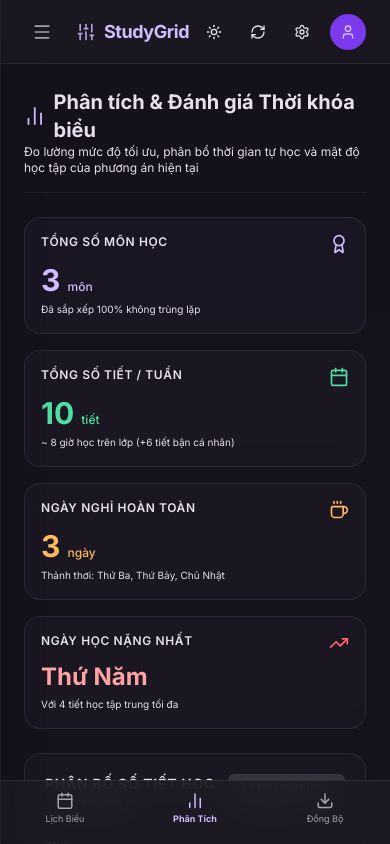
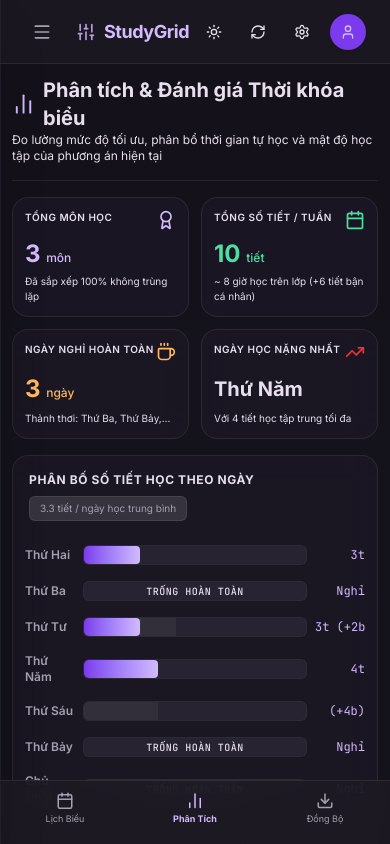
Before and after one commit to NGUYEN0205/WebLapLichV2, a React (Vite) app: page / in a window 390 px wide. Both pictures are taken after a click on the button "Phân Tích". Built offline with nearby package versions, Linux system fonts and the light colour scheme.

Commit message:
refactor(ui): optimize responsive layout and scrollability
- Improve UI responsiveness for ExportTab and AnalyticsTab.
- Enable vertical scrolling for the Settings Modal on small devices.
- Refine padding, typography, and grid systems for mobile-first experience.

```diff
--- a/src/components/AnalyticsTab.tsx
+++ b/src/components/AnalyticsTab.tsx
@@ -15,10 +15,10 @@ export const AnalyticsTab: React.FC<AnalyticsTabProps> = ({
 }) => {
   if (!selectedSolution) {
     return (
-      <div className="flex-1 p-8 flex flex-col items-center justify-center text-center bg-brand-bg/95">
-        <div className="bg-brand-surface-medium border border-[#4a4455]/20 p-8 rounded-3xl max-w-md shadow-2xl flex flex-col items-center gap-4">
-          <BarChart2 className="w-16 h-16 text-brand-primary opacity-50 animate-bounce" />
-          <h2 className="text-xl font-bold text-[#e8dfee]">Chưa có dữ liệu phân tích</h2>
+      <div className="flex-1 p-4 md:p-8 flex flex-col items-center justify-center text-center bg-brand-bg/95">
+        <div className="bg-brand-surface-medium border border-brand-border p-6 md:p-8 rounded-2xl md:rounded-3xl max-w-sm md:max-w-md shadow-2xl flex flex-col items-center gap-4">
+          <BarChart2 className="w-12 h-12 md:w-16 md:h-16 text-brand-primary opacity-50 animate-bounce" />
+          <h2 className="text-lg md:text-xl font-bold text-brand-text">Chưa có dữ liệu phân tích</h2>
           <p className="text-xs text-brand-on-surface-variant leading-relaxed">
             Vui lòng nhấn nút <strong className="text-brand-primary">"Tính toán tối ưu lịch học"</strong> ở góc thanh bên trái để tạo giải pháp thời khóa biểu trước khi xem phân tích học thuật.
           </p>
@@ -76,11 +76,11 @@ export const AnalyticsTab: React.FC<AnalyticsTabProps> = ({
   const averagePeriodsPerStudyDay = studyDaysCount > 0 ? (totalPeriods / studyDaysCount).toFixed(1) : "0";
 
   return (
-    <div className="flex-1 p-6 overflow-y-auto bg-brand-bg/95 flex flex-col gap-6">
+    <div className="flex-1 p-3 md:p-6 overflow-y-auto bg-brand-bg/95 flex flex-col gap-4 md:gap-6 pb-20 lg:pb-6 ios-scroll">
 
       {/* HEADER */}
-      <div className="border-b border-[#4a4455]/20 pb-4">
-        <h1 className="text-xl md:text-2xl font-bold text-[#e8dfee] flex items-center gap-2">
+      <div className="border-b border-brand-border pb-4">
+        <h1 className="text-xl md:text-2xl font-bold text-brand-text flex items-center gap-2">
           <BarChart2 className="w-6 h-6 text-brand-primary" />
           Phân tích &amp; Đánh giá Thời khóa biểu
         </h1>
@@ -90,15 +90,15 @@ export const AnalyticsTab: React.FC<AnalyticsTabProps> = ({
       </div>
 
       {/* STATS Bento GRID */}
-      <div className="grid grid-cols-1 md:grid-cols-2 lg:grid-cols-4 gap-4">
+      <div className="grid grid-cols-2 md:grid-cols-2 lg:grid-cols-4 gap-3 md:gap-4">
 
         {/* KPI 1 */}
-        <div className="glass-panel p-4 rounded-2xl flex flex-col justify-between min-h-[110px]">
-          <div className="flex justify-between items-start text-brand-on-surface-variant text-xs font-semibold uppercase tracking-wider">
-            <span>Tổng số môn học</span>
+        <div className="glass-panel p-3 md:p-4 rounded-2xl flex flex-col justify-between min-h-[110px]">
+          <div className="flex justify-between items-start text-brand-on-surface-variant text-[10px] md:text-xs font-semibold uppercase tracking-wider">
+            <span>Tổng môn học</span>
             <Award className="w-5 h-5 text-brand-primary" />
           </div>
-          <div className="mt-2 text-3xl font-extrabold text-brand-primary">
+          <div className="mt-2 text-2xl md:text-3xl font-extrabold text-brand-primary">
             {totalSubjects} <span className="text-xs font-medium text-brand-on-surface-variant">môn</span>
           </div>
           <p className="text-[10px] text-brand-on-surface-variant/70 mt-1">
@@ -107,12 +107,12 @@ export const AnalyticsTab: React.FC<AnalyticsTabProps> = ({
         </div>
 
         {/* KPI 2 */}
-        <div className="glass-panel p-4 rounded-2xl flex flex-col justify-between min-h-[110px]">
-          <div className="flex justify-between items-start text-brand-on-surface-variant text-xs font-semibold uppercase tracking-wider">
+        <div className="glass-panel p-3 md:p-4 rounded-2xl flex flex-col justify-between min-h-[110px]">
+          <div className="flex justify-between items-start text-brand-on-surface-variant text-[10px] md:text-xs font-semibold uppercase tracking-wider">
             <span>Tổng số tiết / Tuần</span>
             <Calendar className="w-5 h-5 text-brand-secondary" />
           </div>
-          <div className="mt-2 text-3xl font-extrabold text-brand-secondary">
+          <div className="mt-2 text-2xl md:text-3xl font-extrabold text-brand-secondary">
             {totalPeriods} <span className="text-xs font-medium text-brand-on-surface-variant">tiết</span>
           </div>
           <p className="text-[10px] text-brand-on-surface-variant/80 mt-1">
@@ -121,26 +121,26 @@ export const AnalyticsTab: React.FC<AnalyticsTabProps> = ({
         </div>
 
         {/* KPI 3 */}
-        <div className="glass-panel p-4 rounded-2xl flex flex-col justify-between min-h-[110px]">
-          <div className="flex justify-between items-start text-brand-on-surface-variant text-xs font-semibold uppercase tracking-wider">
+        <div className="glass-panel p-3 md:p-4 rounded-2xl flex flex-col justify-between min-h-[110px]">
+          <div className="flex justify-between items-start text-brand-on-surface-variant text-[10px] md:text-xs font-semibold uppercase tracking-wider">
             <span>Ngày nghỉ hoàn toàn</span>
             <Coffee className="w-5 h-5 text-brand-tertiary" />
           </div>
-          <div className="mt-2 text-3xl font-extrabold text-brand-tertiary">
+          <div className="mt-2 text-2xl md:text-3xl font-extrabold text-brand-tertiary">
             {freeDaysList.length} <span className="text-xs font-medium text-brand-on-surface-variant">ngày</span>
           </div>
           <p className="text-[10px] text-brand-on-surface-variant/90 mt-1 line-clamp-1">
-            {freeDaysList.length > 0 ? `Thảnh thơi: ${freeDaysList.join(", ")}` : "Không có ngày nào trống cả tuần"}
+            {freeDaysList.length > 0 ? `Thảnh thơi: ${freeDaysList.join(", ")}` : "Không có ngày nghỉ"}
           </p>
         </div>
 
         {/* KPI 4 */}
-        <div className="glass-panel p-4 rounded-2xl flex flex-col justify-between min-h-[110px]">
-          <div className="flex justify-between items-start text-brand-on-surface-variant text-xs font-semibold uppercase tracking-wider">
+        <div className="glass-panel p-3 md:p-4 rounded-2xl flex flex-col justify-between min-h-[110px]">
+          <div className="flex justify-between items-start text-brand-on-surface-variant text-[10px] md:text-xs font-semibold uppercase tracking-wider">
             <span>Ngày học nặng nhất</span>
-            <TrendingUp className="w-5 h-5 text-red-400" />
+            <TrendingUp className="w-5 h-5 text-red-500" />
           </div>
-          <div className="mt-2 text-2xl font-extrabold text-red-300">
+          <div className="mt-2 text-xl md:text-2xl font-extrabold text-red-450">
             {heaviestDay}
           </div>
           <p className="text-[10px] text-brand-on-surface-variant/70 mt-1">
@@ -151,20 +151,21 @@ export const AnalyticsTab: React.FC<AnalyticsTabProps> = ({
       </div>
 
       {/* CHART SECTION */}
-      <div className="grid grid-cols-1 lg:grid-cols-3 gap-6">
+      <div className="grid grid-cols-1 lg:grid-cols-3 gap-4 md:gap-6">
 
         {/* Day of the Week Distribution Chart */}
-        <div className="lg:col-span-2 glass-panel p-5 rounded-2xl flex flex-col gap-4">
-          <div className="flex justify-between items-center">
-            <h3 className="font-bold text-sm text-[#e8dfee] uppercase tracking-wider">
+        <div className="lg:col-span-2 glass-panel p-4 md:p-5 rounded-2xl flex flex-col gap-4">
+          <div className="flex flex-col sm:flex-row justify-between sm:items-center gap-2">
+            <h3 className="font-bold text-xs md:text-sm text-brand-text uppercase tracking-wider">
               Phân bố số tiết học theo ngày
             </h3>
-            <span className="text-[10px] bg-brand-surface-highest text-[#ccc3d8] px-2.5 py-1 rounded-md border border-[#4a4455]/20">
+            <span className="text-[10px] bg-brand-surface-highest text-brand-text-muted px-2.5 py-1 rounded-md border border-brand-border self-start sm:self-auto">
               {averagePeriodsPerStudyDay} tiết / ngày học trung bình
             </span>
           </div>
 
-          <div className="flex flex-col gap-4 mt-2">
+          <div className="overflow-x-auto -mx-1">
+            <div className="min-w-[320px] flex flex-col gap-4 mt-2">
               {Object.keys(DAYS_MAP).map((dayKeyString) => {
                 const d = Number(dayKeyString);
                 const academicCount = dayDistribution[d];
@@ -177,12 +178,12 @@ export const AnalyticsTab: React.FC<AnalyticsTabProps> = ({
 
                 return (
                   <div key={d} className="grid grid-cols-12 items-center gap-2">
-                  <span className="col-span-2 text-xs font-semibold text-[#ccc3d8]">
+                    <span className="col-span-2 text-xs font-semibold text-brand-text-muted">
                       {DAYS_MAP[d]}
                     </span>
 
                     {/* Styled multi-tier bar graph */}
-                  <div className="col-span-8 bg-brand-surface-highest/50 h-5 rounded-md overflow-hidden relative border border-[#4a4455]/10 flex">
+                    <div className="col-span-8 bg-brand-surface-highest/50 h-5 rounded-md overflow-hidden relative border border-brand-border/40 flex">
                       {academicCount > 0 && (
                         <div
                           style={{ width: `${academicPercentage}%` }}
@@ -193,7 +194,7 @@ export const AnalyticsTab: React.FC<AnalyticsTabProps> = ({
                       {busyCount > 0 && (
                         <div
                           style={{ width: `${busyPercentage}%` }}
-                        className="bg-brand-surface-highest/80 border-l border-dashed border-[#ccc3d8]/40 h-full transition-all duration-500"
+                          className="bg-brand-surface-highest/80 border-l border-dashed border-brand-border/60 h-full transition-all duration-500"
                           title={`Lịch bận cố định: ${busyCount} tiết`}
                         />
                       )}
@@ -204,61 +205,62 @@ export const AnalyticsTab: React.FC<AnalyticsTabProps> = ({
                       )}
                     </div>
 
-                  <span className="col-span-2 text-xs font-mono text-right text-brand-primary">
-                    {academicCount > 0 ? `${academicCount} tiết` : ""}
-                    {busyCount > 0 ? ` (+${busyCount} bận)` : ""}
+                    <span className="col-span-2 text-xs font-mono text-right text-brand-primary whitespace-nowrap">
+                      {academicCount > 0 ? `${academicCount}t` : ""}
+                      {busyCount > 0 ? ` (+${busyCount}b)` : ""}
                       {totalCount === 0 ? "Nghỉ" : ""}
                     </span>
                   </div>
                 );
               })}
             </div>
+          </div>
 
           {/* Chart Legends */}
-          <div className="flex gap-4 mt-3 text-[10px] bg-brand-surface-low/30 p-2 rounded-xl">
+          <div className="flex flex-wrap gap-4 mt-3 text-[10px] bg-brand-surface-low/30 p-2 rounded-xl">
             <div className="flex items-center gap-1.5">
               <span className="w-2.5 h-2.5 rounded bg-brand-primary" />
-              <span className="text-[#ccc3d8]">Giờ học chính khóa</span>
+              <span className="text-brand-text-muted">Giờ học chính khóa</span>
             </div>
             <div className="flex items-center gap-1.5">
-              <span className="w-2.5 h-2.5 rounded bg-brand-surface-highest border border-dashed border-[#ccc3d8]/50" />
-              <span className="text-[#ccc3d8]">Lịch bận tự thiết lập cố định</span>
+              <span className="w-2.5 h-2.5 rounded bg-brand-surface-highest border border-dashed border-brand-border/60" />
+              <span className="text-brand-text-muted">Lịch bận tự thiết lập cố định</span>
             </div>
           </div>
         </div>
 
         {/* Suggestion evaluation block */}
-        <div className="glass-panel p-5 rounded-2xl flex flex-col gap-3.5">
-          <h3 className="font-bold text-sm text-[#e8dfee] uppercase tracking-wider flex items-center gap-1.5">
+        <div className="glass-panel p-4 md:p-5 rounded-2xl flex flex-col gap-3.5">
+          <h3 className="font-bold text-xs md:text-sm text-brand-text uppercase tracking-wider flex items-center gap-1.5">
             <Sparkles className="w-4 h-4 text-brand-tertiary" />
             Đánh giá sức khỏe lịch học
           </h3>
 
           <div className="flex flex-col gap-3.5 mt-1.5">
             {/* Rule 1: rest days */}
-            <div className="p-3 bg-brand-surface-low/50 rounded-xl border border-[#4a4455]/10">
+            <div className="p-3 bg-brand-surface-low/50 rounded-xl border border-brand-border/20">
               <div className="flex justify-between items-center mb-1">
                 <span className="text-[11px] font-bold text-brand-primary">Độ thảnh thơi học kỳ</span>
                 <span className="text-[9px] bg-emerald-500/10 text-emerald-400 border border-emerald-500/20 px-2 py-0.5 rounded">Khuyên Dùng</span>
               </div>
               <p className="text-xs text-brand-on-surface-variant">
-                Lịch trình hiện có <strong className="text-[#ffffff]">{freeDaysList.length} ngày nghỉ</strong> trong tuần. Cho phép bạn dễ dàng tự nghiên cứu bài tập lớn và gia tăng số buổi làm thêm kiếm thu nhập thụ động!
+                Lịch trình hiện có <strong className="text-brand-text">{freeDaysList.length} ngày nghỉ</strong> trong tuần. Cho phép bạn dễ dàng tự nghiên cứu bài tập lớn và gia tăng số buổi làm thêm kiếm thu nhập thụ động!
               </p>
             </div>
 
             {/* Rule 2: distribution density */}
-            <div className="p-3 bg-brand-surface-low/50 rounded-xl border border-[#4a4455]/10">
+            <div className="p-3 bg-brand-surface-low/50 rounded-xl border border-brand-border/20">
               <div className="flex justify-between items-center mb-1">
                 <span className="text-[11px] font-bold text-brand-secondary">Độ nén thời gian (Mật độ)</span>
                 <span className="text-[9px] bg-sky-500/10 text-sky-400 border border-sky-500/20 px-2 py-0.5 rounded">Tối ưu</span>
               </div>
               <p className="text-xs text-brand-on-surface-variant">
-                Lượng thời gian học trung bình ở mức <strong className="text-[#ffffff]">{averagePeriodsPerStudyDay} tiết/ngày</strong>. Đây là mật độ lý tưởng nhất (khoảng 3-4 tiếng/ngày), hạn chế mệt mỏi và chán nản trên giảng đường!
+                Lượng thời gian học trung bình ở mức <strong className="text-brand-text">{averagePeriodsPerStudyDay} tiết/ngày</strong>. Đây là mật độ lý tưởng nhất (khoảng 3-4 tiếng/ngày), hạn chế mệt mỏi và chán nản trên giảng đường!
               </p>
             </div>
 
             {/* Hint alert */}
-            <div className="text-[10px] text-[#ccc3d8]/70 leading-relaxed border-t border-[#4a4455]/10 pt-2.5">
+            <div className="text-[10px] text-brand-text-muted/70 leading-relaxed border-t border-brand-border/20 pt-2.5">
               💡 <em>Mẹo nhỏ:</em> Bạn có thể nạp các phương án preset khác nhau ở góc trái màn hình để so sánh cấu trúc phân bổ thời gian rảnh của từng lịch trình!
             </div>
           </div>
```
Also changed, not shown: src/App.tsx (+7 -5 lines), src/components/ExportTab.tsx (+18 -18 lines), 1 other file (tests, documents, lock files or other folders). Lines whose indentation alone changed are shown as unchanged.
